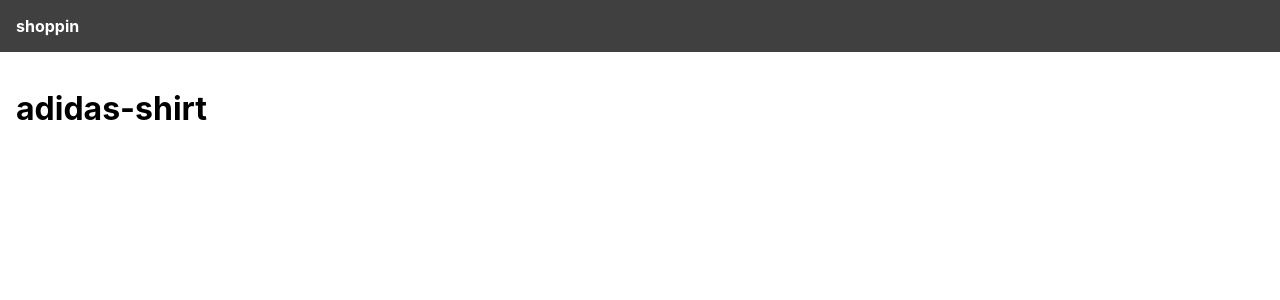
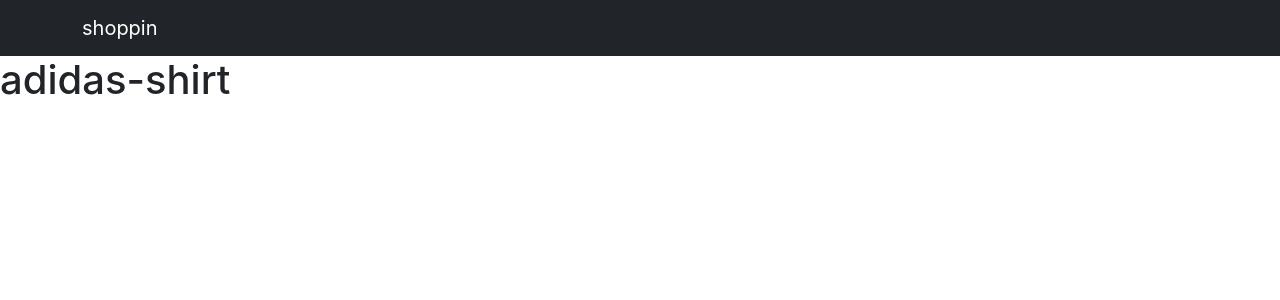
Before and after one commit to Chao216/ecommerce-client, a React (Create React App) app: page /product/adidas-shirt in a window 1280 px wide. Shown: the top 300 px of the page. Built offline with nearby package versions, Linux system fonts and the light colour scheme.

Commit message:
use bootstrap for decoration

```diff
--- a/package.json
+++ b/package.json
@@ -8,8 +8,11 @@
     "@testing-library/react": "^13.3.0",
     "@testing-library/user-event": "^13.5.0",
     "axios": "^0.27.2",
+    "bootstrap": "^5.1.3",
     "react": "^18.2.0",
+    "react-bootstrap": "^2.4.0",
     "react-dom": "^18.2.0",
+    "react-router-bootstrap": "^0.26.1",
     "react-router-dom": "^6.3.0",
     "react-scripts": "4.0.3",
     "use-reducer-logger": "^1.0.2",
--- a/src/App.js
+++ b/src/App.js
@@ -2,13 +2,23 @@
 import HomeScreen from "./screens/HomeScreen";
 import ProductScreen from "./screens/ProductScreen";
 import About from "./screens/About";
+import Navbar from "react-bootstrap/Navbar";
+import Container from "react-bootstrap/Container";
+import { LinkContainer } from "react-router-bootstrap";
+import NavbarBrand from "react-bootstrap/esm/NavbarBrand";
 
 function App() {
   return (
     <BrowserRouter>
       <div>
         <header>
-          <Link to="/">shoppin</Link>
+          <Navbar bg="dark" variant="dark">
+            <Container>
+              <LinkContainer to="/">
+                <NavbarBrand>shoppin</NavbarBrand>
+              </LinkContainer>
+            </Container>
+          </Navbar>
         </header>
         <main>
           <Routes>
--- a/src/index.css
+++ b/src/index.css
@@ -12,20 +12,19 @@
     monospace;
 }
 
-/* styling our website header */
+/* styling our website header
 header {
   background-color: #404040;
   padding: 1rem;
 }
 
 /* here for website header text */
-header a {
+/* header a {
   color: #ffffff;
   font-weight: bold;
   text-decoration: none;
-}
-
-main {
+} */
+*/ main {
   padding: 1rem;
 }
 /* change to width of images to 30% or view width */
```
Also changed, not shown: src/index.js (+7 -6 lines), 1 other file (tests, documents, lock files or other folders).
